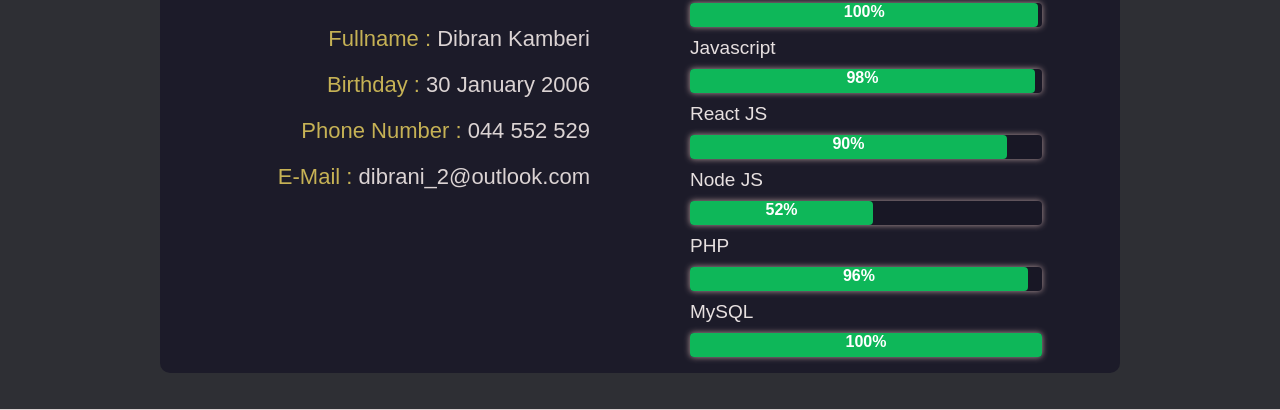
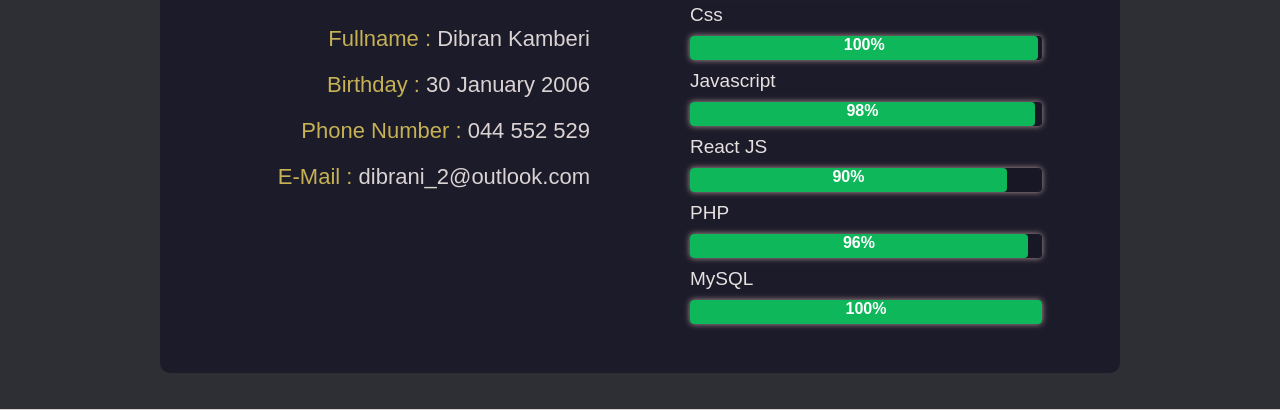
Before and after one commit to dkm13/dk-portfolio, a plain HTML site: page index.html in a window 1280 px wide. Shown: the part 1021-1431 px from the top of the page. Drawn offline with nearby package versions, Linux system fonts and the light colour scheme; a web font is replaced by a local one.

Commit message:
Update index.html

```diff
--- a/index.html
+++ b/index.html
@@ -86,10 +86,6 @@
           <p>React JS</p>
           <div class="REACT">
             <div class="range-fill" style="width: 90%">90%</div>
-          </div>
-          <p>Node JS</p>
-          <div class="NodeJS">
-            <div class="range-fill" style="width: 52%">52%</div>
           </div>
           <p>PHP</p>
           <div class="PHP">
```
